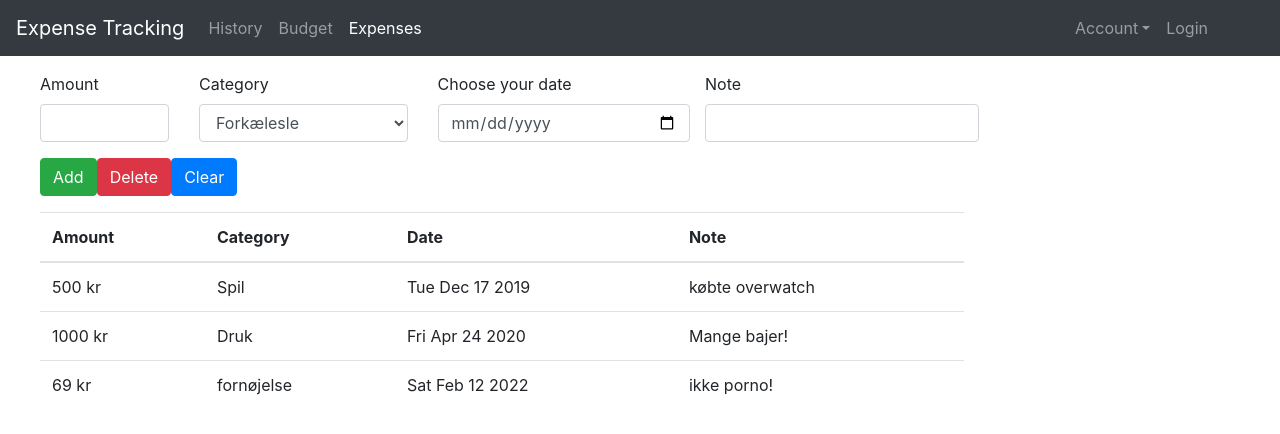
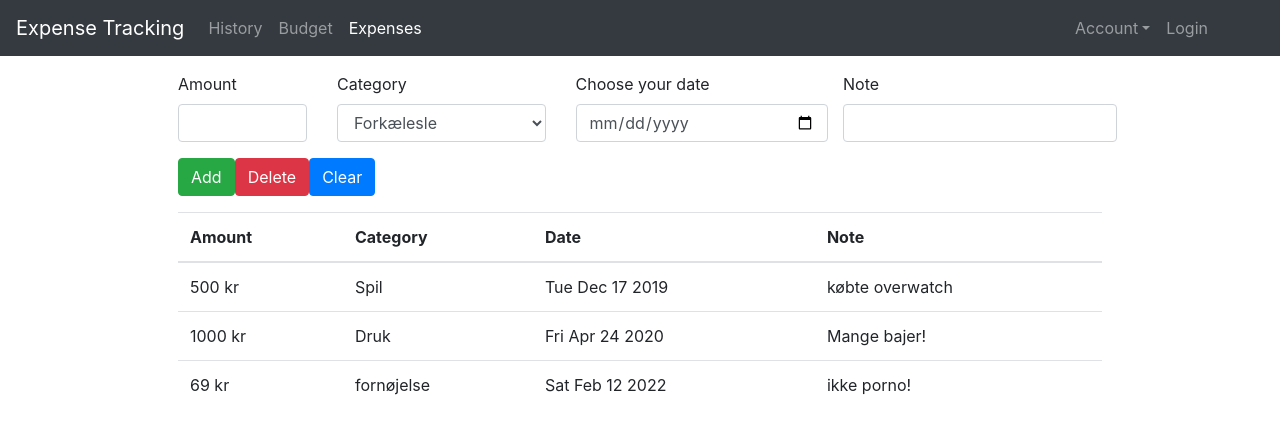
Before and after one commit to magnusbrok/Expense-Tracker-FrontEnd, an Angular app: page /expenses in a window 1280 px wide. Shown: the top 434 px of the page. Built offline with nearby package versions, Linux system fonts and the light colour scheme.

Commit message:
style (app): Center content of container in app-component

```diff
--- a/src/app/app.component.html
+++ b/src/app/app.component.html
@@ -1,5 +1,5 @@
 <app-header></app-header>
-<div class="class container">
+<div class="class container d-flex container justify-content-center">
   <div class="class row mt-3">
       <router-outlet></router-outlet>
   </div>
```
